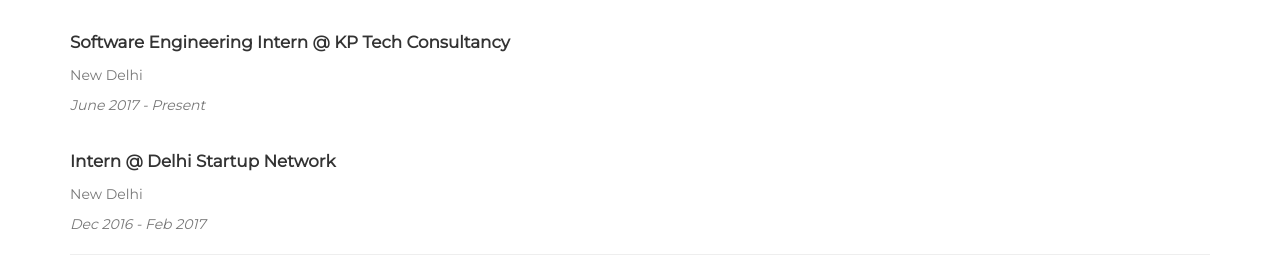
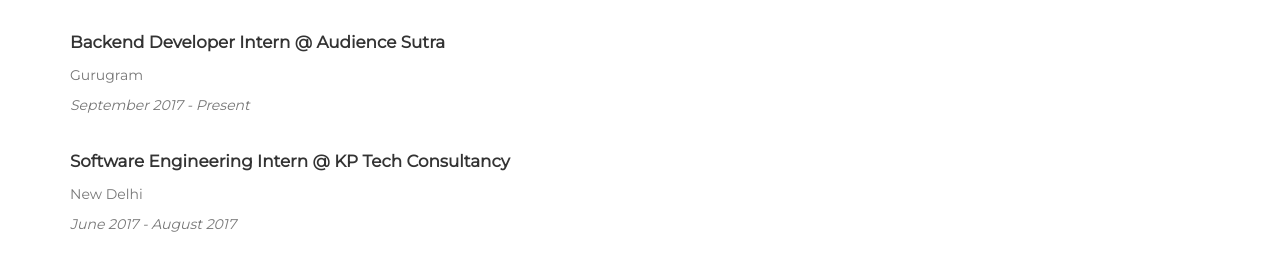
Before and after one commit to sameerkumar18/-, a plain HTML site: page projects.html in a window 1280 px wide. Shown: the part 138-404 px from the top of the page. Drawn offline with nearby package versions, Linux system fonts and the light colour scheme.

Commit message:
Update projects.html

```diff
--- a/projects.html
+++ b/projects.html
@@ -51,9 +51,15 @@
         <h2>Work</h2>
 
         <section class="work">
+          <p class='role'>Backend Developer Intern @ Audience Sutra</p>
+          <p class='location'>Gurugram</p>
+          <p class='date'>September 2017 - Present</p>
+        </section>
+
+        <section class="work">
           <p class='role'>Software Engineering Intern @ KP Tech Consultancy</p>
           <p class='location'>New Delhi</p>
-          <p class='date'>June 2017 - Present</p>
+          <p class='date'>June 2017 - August 2017</p>
         </section>
 
         <section class="work">
```
